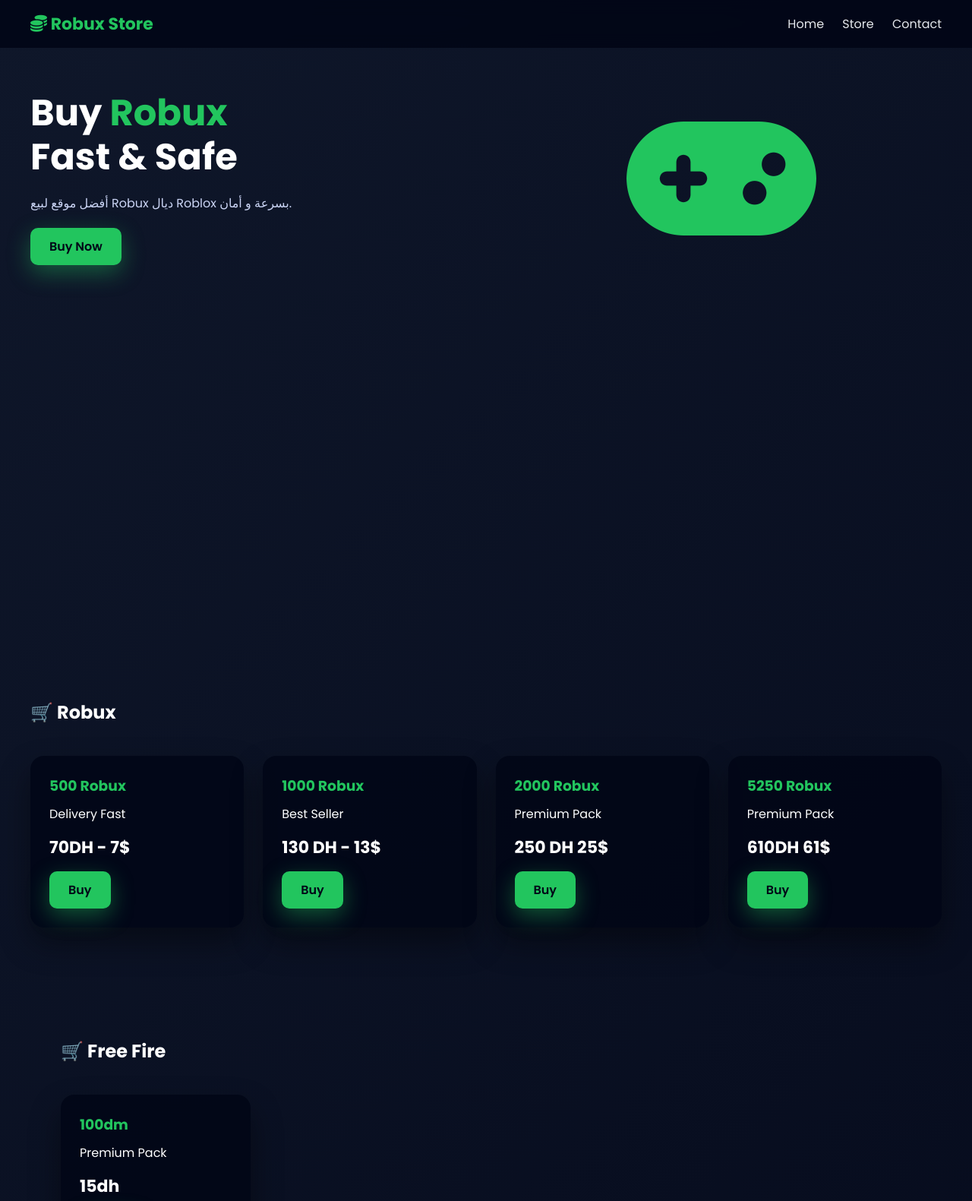
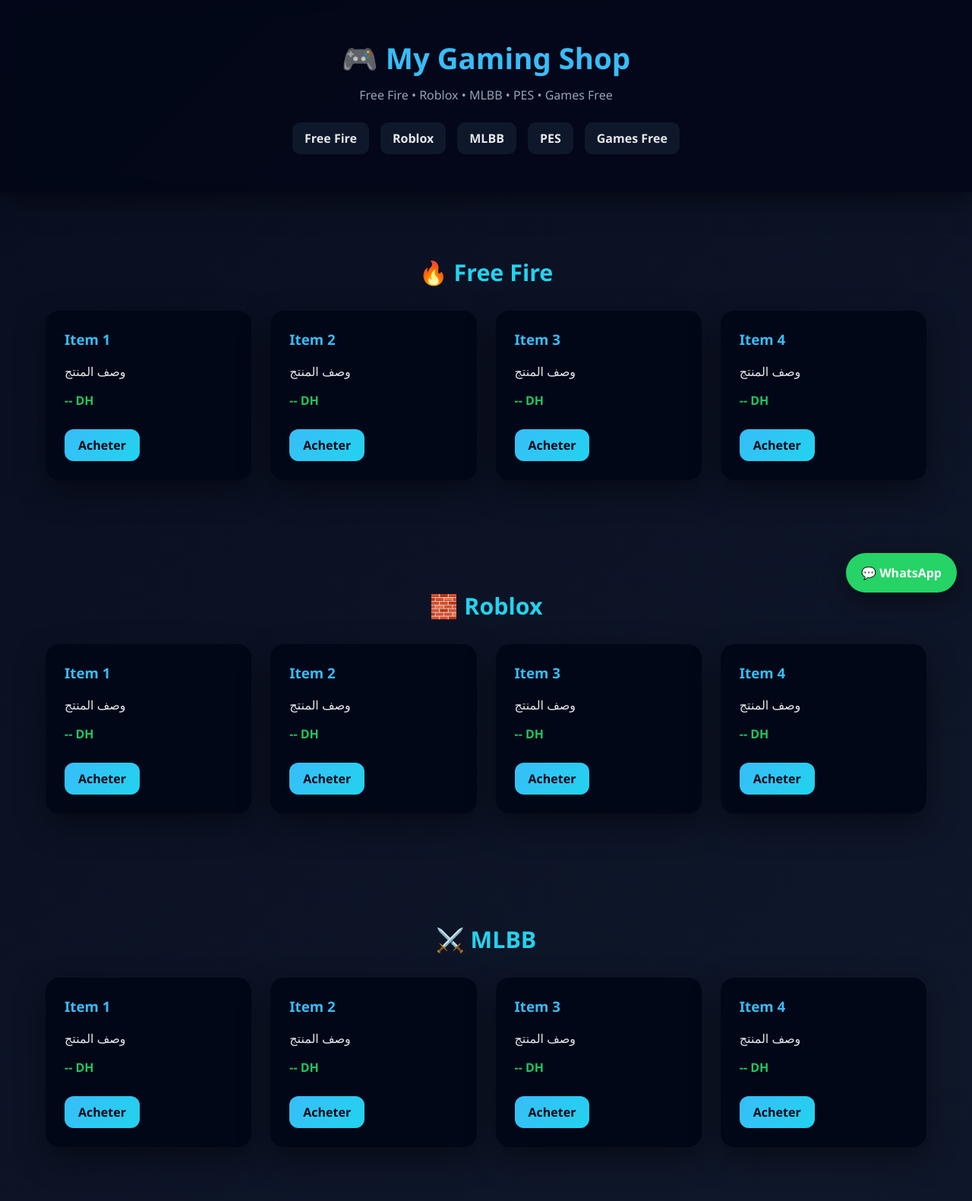
Before and after one commit to op-alix/opalix, a plain HTML site: page index.html in a window 1280 px wide. Shown: the top 1581 px of the page at 76% size. Drawn offline with Linux system fonts and the light colour scheme.

Commit message:
Update index.html

```diff
--- a/index.html
+++ b/index.html
@@ -1,255 +1,236 @@
 <!DOCTYPE html>
-<html lang="en">
+<html lang="fr">
 <head>
   <meta charset="UTF-8" />
   <meta name="viewport" content="width=device-width, initial-scale=1.0" />
-  <title>Robux Store</title>
+  <title>My Gaming Shop</title>
 
-  <!-- Icons -->
-  <link rel="stylesheet" href="https://cdnjs.cloudflare.com/ajax/libs/font-awesome/6.5.0/css/all.min.css" />
-
-  <!-- Google Font -->
-  <link href="https://fonts.googleapis.com/css2?family=Poppins:wght@300;400;600;700&display=swap" rel="stylesheet">
+  <meta name="description" content="Recharge Free Fire, Roblox, MLBB, PES au Maroc. Livraison rapide via WhatsApp.">
 
   <style>
-    * { box-sizing: border-box; margin: 0; padding: 0; font-family: 'Poppins', sans-serif; }
+    * { box-sizing: border-box; }
 
     body {
-      background: linear-gradient(135deg, #0f172a, #020617);
-      color: #fff;
-      scroll-behavior: smooth;
+      margin: 0;
+      font-family: 'Segoe UI', Arial, sans-serif;
+      color: #e5e7eb;
+      background: linear-gradient(-45deg, #020617, #0f172a, #020617, #1e293b);
+      background-size: 400% 400%;
+      animation: bgMove 12s ease infinite;
+    }
+
+    @keyframes bgMove {
+      0% { background-position: 0% 50%; }
+      50% { background-position: 100% 50%; }
+      100% { background-position: 0% 50%; }
     }
 
     header {
-      position: fixed;
-      top: 0; left: 0; right: 0;
-      background: rgba(2,6,23,0.9);
-      backdrop-filter: blur(10px);
-      display: flex;
-      justify-content: space-between;
-      align-items: center;
-      padding: 15px 40px;
-      z-index: 1000;
+      padding: 50px 20px;
+      text-align: center;
+      background: rgba(2,6,23,0.8);
+      backdrop-filter: blur(8px);
+      box-shadow: 0 10px 30px rgba(0,0,0,.5);
     }
 
     header h1 {
-      color: #22c55e;
-      font-size: 22px;
+      margin: 0;
+      font-size: 2.4rem;
+      color: #38bdf8;
+    }
+
+    header p {
+      margin: 12px 0 25px;
+      color: #94a3b8;
+    }
+
+    nav {
+      display: flex;
+      justify-content: center;
+      flex-wrap: wrap;
+      gap: 15px;
     }
 
     nav a {
       color: #e5e7eb;
       text-decoration: none;
-      margin-left: 20px;
-      font-weight: 500;
+      font-weight: 600;
+      padding: 10px 16px;
+      border-radius: 10px;
+      background: #0f172a;
+      transition: 0.3s;
     }
 
-    nav a:hover { color: #22c55e; }
+    nav a:hover {
+      background: #38bdf8;
+      color: #020617;
+    }
 
     section {
-      min-height: 100vh;
-      padding: 120px 40px 60px;
+      padding: 60px 20px;
+      max-width: 1200px;
+      margin: auto;
     }
 
-    /* HOME */
-    .hero {
-      display: grid;
-      grid-template-columns: 1fr 1fr;
-      align-items: center;
-      gap: 40px;
-    }
-
-    .hero h2 {
-      font-size: 48px;
-      line-height: 1.2;
-    }
-
-    .hero span { color: #22c55e; }
-
-    .hero p {
-      margin: 20px 0;
-      color: #cbd5f5;
-    }
-
-    .btn {
-      display: inline-block;
-      padding: 12px 25px;
-      background: #22c55e;
-      color: #020617;
-      border-radius: 10px;
-      text-decoration: none;
-      font-weight: 600;
-      box-shadow: 0 10px 30px rgba(34,197,94,0.4);
-    }
-
-    .hero i {
-      font-size: 200px;
-      color: #22c55e;
+    section h2 {
+      margin-bottom: 30px;
+      color: #22d3ee;
+      font-size: 1.9rem;
       text-align: center;
     }
 
-    /* STORE */
-    .cards {
+    .grid {
       display: grid;
-      grid-template-columns: repeat(auto-fit, minmax(250px, 1fr));
+      grid-template-columns: repeat(4, 1fr);
       gap: 25px;
-      margin-top: 40px;
+    }
+
+    @media (max-width: 900px) {
+      .grid { grid-template-columns: repeat(2, 1fr); }
+    }
+
+    @media (max-width: 500px) {
+      .grid { grid-template-columns: 1fr; }
     }
 
     .card {
       background: rgba(2,6,23,0.9);
       border-radius: 18px;
       padding: 25px;
-      box-shadow: 0 20px 40px rgba(0,0,0,0.4);
-      transition: transform 0.3s;
+      box-shadow: 0 15px 40px rgba(0,0,0,.45);
+      transition: transform .3s, box-shadow .3s;
+      min-height: 180px;
     }
 
-    .card:hover { transform: translateY(-8px); }
+    .card:hover {
+      transform: translateY(-8px);
+      box-shadow: 0 25px 60px rgba(56,189,248,.35);
+    }
 
-    .card h3 { color: #22c55e; margin-bottom: 10px; }
+    .card h3 {
+      margin-top: 0;
+      color: #38bdf8;
+    }
 
     .price {
-      font-size: 22px;
-      font-weight: 700;
-      margin: 15px 0;
+      margin: 12px 0;
+      font-weight: bold;
+      color: #22c55e;
     }
 
-    /* CONTACT */
-    .contact-box {
-      max-width: 500px;
-      margin: auto;
-      background: rgba(2,6,23,0.9);
-      padding: 30px;
-      border-radius: 18px;
-      text-align: center;
+    .btn {
+      display: inline-block;
+      margin-top: 15px;
+      padding: 10px 18px;
+      background: linear-gradient(135deg, #38bdf8, #22d3ee);
+      color: #020617;
+      border-radius: 12px;
+      text-decoration: none;
+      font-weight: 700;
     }
 
-    .contact-box a {
-      display: block;
-      margin: 15px 0;
-      color: #22c55e;
-      font-size: 18px;
-      text-decoration: none;
+    .placeholder {
+      opacity: 0.5;
+      font-style: italic;
     }
 
     footer {
+      background: rgba(2,6,23,0.9);
       text-align: center;
-      padding: 20px;
+      padding: 25px;
       color: #94a3b8;
-      background: #020617;
+      margin-top: 70px;
+      font-size: .9rem;
     }
 
-    @media(max-width: 900px) {
-      .hero { grid-template-columns: 1fr; text-align: center; }
-      .hero i { font-size: 140px; }
+    .whatsapp {
+      position: fixed;
+      bottom: 20px;
+      right: 20px;
+      background: #25D366;
+      color: white;
+      padding: 15px 20px;
+      border-radius: 50px;
+      text-decoration: none;
+      font-weight: bold;
+      box-shadow: 0 10px 30px rgba(0,0,0,.4);
     }
   </style>
 </head>
 <body>
 
 <header>
-  <h1><i class="fa-solid fa-coins"></i> Robux Store</h1>
+  <h1>🎮 My Gaming Shop</h1>
+  <p>Free Fire • Roblox • MLBB • PES • Games Free</p>
   <nav>
-    <a href="#home">Home</a>
-    <a href="#store">Store</a>
-    <a href="#contact">Contact</a>
+    <a href="#ff">Free Fire</a>
+    <a href="#roblox">Roblox</a>
+    <a href="#mlbb">MLBB</a>
+    <a href="#pes">PES</a>
+    <a href="#free">Games Free</a>
   </nav>
 </header>
 
-<!-- HOME PAGE -->
-<section id="home">
-  <div class="hero">
-    <div>
-      <h2>Buy <span>Robux</span><br>Fast & Safe</h2>
-      <p>أفضل موقع لبيع Robux ديال Roblox بسرعة و أمان.</p>
-      <a class="btn" href="#store">Buy Now</a>
-    </div>
-    <div style="text-align:center;">
-      <i class="fa-solid fa-gamepad"></i>
-    </div>
+<!-- FREE FIRE -->
+<section id="ff">
+  <h2>🔥 Free Fire</h2>
+  <div class="grid">
+    <div class="card"><h3>Item 1</h3><p>وصف المنتج</p><div class="price">-- DH</div><a class="btn" href="https://wa.me/212600000000?text=سلام%20بغيت%20هاد%20المنتج" target="_blank">Acheter</a></div>
+    <div class="card"><h3>Item 2</h3><p>وصف المنتج</p><div class="price">-- DH</div><a class="btn" href="https://wa.me/212600000000?text=سلام%20بغيت%20هاد%20المنتج" target="_blank">Acheter</a></div>
+    <div class="card"><h3>Item 3</h3><p>وصف المنتج</p><div class="price">-- DH</div><a class="btn" href="https://wa.me/212600000000?text=سلام%20بغيت%20هاد%20المنتج" target="_blank">Acheter</a></div>
+    <div class="card"><h3>Item 4</h3><p>وصف المنتج</p><div class="price">-- DH</div><a class="btn" href="https://wa.me/212600000000?text=سلام%20بغيت%20هاد%20المنتج" target="_blank">Acheter</a></div>
   </div>
 </section>
 
-<!-- STORE PAGE -->
-<section id="store">
-  <h2>🛒 Robux </h2>
-  <div class="cards">
-    <div class="card">
-      <h3>500 Robux</h3>
-      <p>Delivery Fast</p>
-      <div class="price"> 70DH - 7$</div>
-      <a class="btn" href="https://wa.me/212658169090">Buy</a>
-    </div>
+<!-- ROBLOX -->
+<section id="roblox">
+  <h2>🧱 Roblox</h2>
+  <div class="grid">
+    <div class="card"><h3>Item 1</h3><p>وصف المنتج</p><div class="price">-- DH</div><a class="btn" href="https://wa.me/212600000000?text=سلام%20بغيت%20هاد%20المنتج" target="_blank">Acheter</a></div>
+    <div class="card"><h3>Item 2</h3><p>وصف المنتج</p><div class="price">-- DH</div><a class="btn" href="https://wa.me/212600000000?text=سلام%20بغيت%20هاد%20المنتج" target="_blank">Acheter</a></div>
+    <div class="card"><h3>Item 3</h3><p>وصف المنتج</p><div class="price">-- DH</div><a class="btn" href="https://wa.me/212600000000?text=سلام%20بغيت%20هاد%20المنتج" target="_blank">Acheter</a></div>
+    <div class="card"><h3>Item 4</h3><p>وصف المنتج</p><div class="price">-- DH</div><a class="btn" href="https://wa.me/212600000000?text=سلام%20بغيت%20هاد%20المنتج" target="_blank">Acheter</a></div>
+  </div>
+</section>
 
-    <div class="card">
-      <h3>1000 Robux</h3>
-      <p>Best Seller</p>
-      <div class="price">130 DH - 13$ </div>
-      <a class="btn" href="https://wa.me/212658169090">Buy</a>
-    </div>
+<!-- MLBB -->
+<section id="mlbb">
+  <h2>⚔️ MLBB</h2>
+  <div class="grid">
+    <div class="card"><h3>Item 1</h3><p>وصف المنتج</p><div class="price">-- DH</div><a class="btn" href="https://wa.me/212600000000?text=سلام%20بغيت%20هاد%20المنتج" target="_blank">Acheter</a></div>
+    <div class="card"><h3>Item 2</h3><p>وصف المنتج</p><div class="price">-- DH</div><a class="btn" href="https://wa.me/212600000000?text=سلام%20بغيت%20هاد%20المنتج" target="_blank">Acheter</a></div>
+    <div class="card"><h3>Item 3</h3><p>وصف المنتج</p><div class="price">-- DH</div><a class="btn" href="https://wa.me/212600000000?text=سلام%20بغيت%20هاد%20المنتج" target="_blank">Acheter</a></div>
+    <div class="card"><h3>Item 4</h3><p>وصف المنتج</p><div class="price">-- DH</div><a class="btn" href="https://wa.me/212600000000?text=سلام%20بغيت%20هاد%20المنتج" target="_blank">Acheter</a></div>
+  </div>
+</section>
 
-    <div class="card">
-      <h3>2000 Robux</h3>
-      <p>Premium Pack</p>
-      <div class="price"> 250 DH 25$</div>
-      <a class="btn" href="https://wa.me/212658169090">Buy</a>
-    </div>
+<!-- PES -->
+<section id="pes">
+  <h2>⚽ PES / eFootball</h2>
+  <div class="grid">
+    <div class="card"><h3>Item 1</h3><p>وصف المنتج</p><div class="price">-- DH</div><a class="btn" href="https://wa.me/212600000000?text=سلام%20بغيت%20هاد%20المنتج" target="_blank">Acheter</a></div>
+    <div class="card"><h3>Item 2</h3><p>وصف المنتج</p><div class="price">-- DH</div><a class="btn" href="https://wa.me/212600000000?text=سلام%20بغيت%20هاد%20المنتج" target="_blank">Acheter</a></div>
+    <div class="card"><h3>Item 3</h3><p>وصف المنتج</p><div class="price">-- DH</div><a class="btn" href="https://wa.me/212600000000?text=سلام%20بغيت%20هاد%20المنتج" target="_blank">Acheter</a></div>
+    <div class="card"><h3>Item 4</h3><p>وصف المنتج</p><div class="price">-- DH</div><a class="btn" href="https://wa.me/212600000000?text=سلام%20بغيت%20هاد%20المنتج" target="_blank">Acheter</a></div>
+  </div>
+</section>
 
-   <div class="card">
-      <h3>5250 Robux</h3>
-      <p>Premium Pack</p>
-      <div class="price">  610DH 61$</div>
-      <a class="btn" href="https://wa.me/212658169090">Buy</a>
-    </div>
-
-    <!-- STORE PAGE -->
-<section id="store">
-  <h2>🛒 Free Fire</h2>
-  <div class="cards">
-
-    <div class="card">
-      <h3>100dm</h3>
-      <p>Premium Pack</p>
-      <div class="price">   15dh </div>
-      <a class="btn" href="https://wa.me/212658169090">Buy</a>
-    </div>
-
-    <div class="card">
-      <h3>200dm</h3>
-      <p>Premium Pack</p>
-      <div class="price">   30dh </div>
-      <a class="btn" href="https://wa.me/212658169090">Buy</a>
-    </div>
-
-    <div class="card">
-      <h3>500dm</h3>
-      <p>Premium Pack</p>
-      <div class="price">   70dh </div>
-      <a class="btn" href="https://wa.me/212658169090">Buy</a>
-    </div>
-
-    <div class="card">
-      <h3>1000dm</h3>
-      <p>Premium Pack</p>
-      <div class="price">   140dh </div>
-      <a class="btn" href="https://wa.me/212658169090">Buy</a>
-    </div>
-
-
-<!-- CONTACT PAGE -->
-<section id="contact">
-  <h2>📞 Contact </h2>
-  <div class="contact-box">
-    <p>تواصل معنا:</p>
-    <a href="https://wa.me/212658169090"><i class="fa-brands fa-whatsapp"></i> WhatsApp</a>
-    <a href="https://discord.com/channels/@me/1307761639780782143"><i class="fa-brands fa-discord"></i> Discord</a>
-    <a href="https://www.instagram.com/op_alix1/"><i class="fa-brands fa-instagram"></i> Instagram</a>
+<!-- GAMES FREE (EMPTY FOR YOU) -->
+<section id="free">
+  <h2>🆓 Games Free</h2>
+  <div class="grid">
+    <div class="card"><h3>Game 1</h3><p>تحميل مباشر</p><a class="btn" href="https://play.google.com/store" target="_blank">Download</a></div>
+    <div class="card"><h3>Game 2</h3><p>تحميل مباشر</p><a class="btn" href="https://play.google.com/store" target="_blank">Download</a></div>
+    <div class="card"><h3>Game 3</h3><p>تحميل مباشر</p><a class="btn" href="https://www.epicgames.com/store" target="_blank">Download</a></div>
+    <div class="card"><h3>Game 4</h3><p>تحميل مباشر</p><a class="btn" href="https://store.steampowered.com" target="_blank">Download</a></div>
   </div>
 </section>
 
 <footer>
-  © 2026 Robux Store – Free Fire Store
+  © 2025 My Gaming Shop – Tous droits réservés
 </footer>
+
+<a class="whatsapp" href="https://wa.me/212600000000">💬 WhatsApp</a>
 
 </body>
 </html>
```
